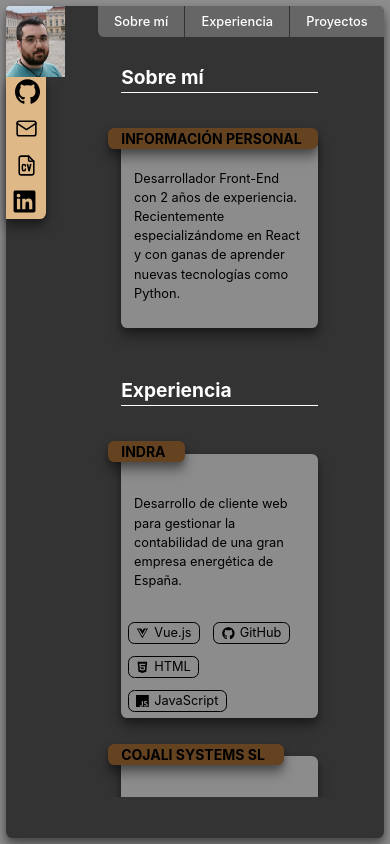
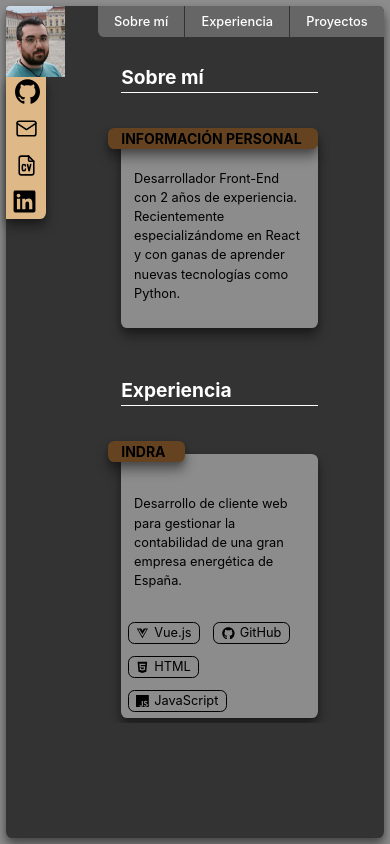
Before and after one commit to AfanaVG/Portfolio, a React (Vite) app in the folder projects/portfolio/: page / in a window 390 px wide. Built offline with nearby package versions, Linux system fonts and the light colour scheme.

Commit message:
Cambio de altura movil

```diff
--- a/projects/portfolio/src/pages/PortfolioPage.module.css
+++ b/projects/portfolio/src/pages/PortfolioPage.module.css
@@ -100,4 +100,8 @@
   .scroll-container h2 {
     align-self: center;
   }
+
+  .scroll-container {
+    height: 80vh;
+  }
 }
```
